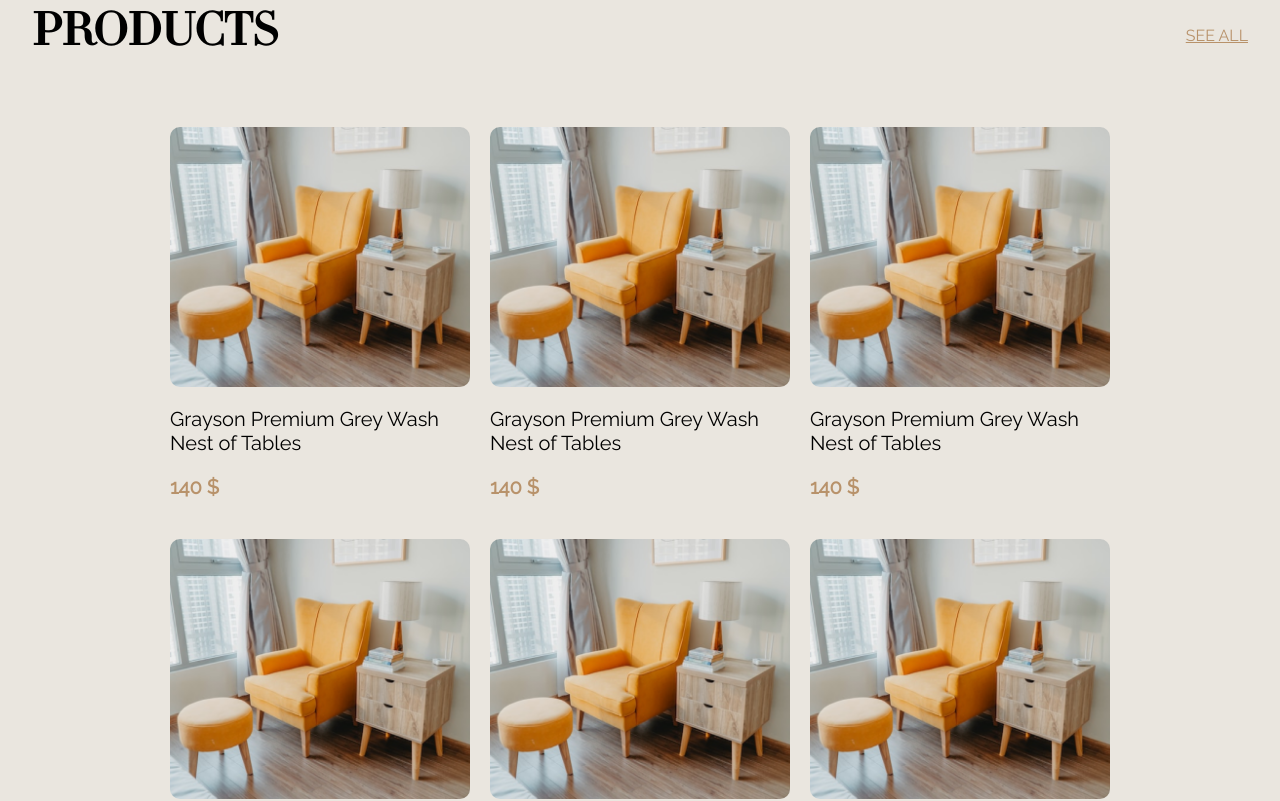
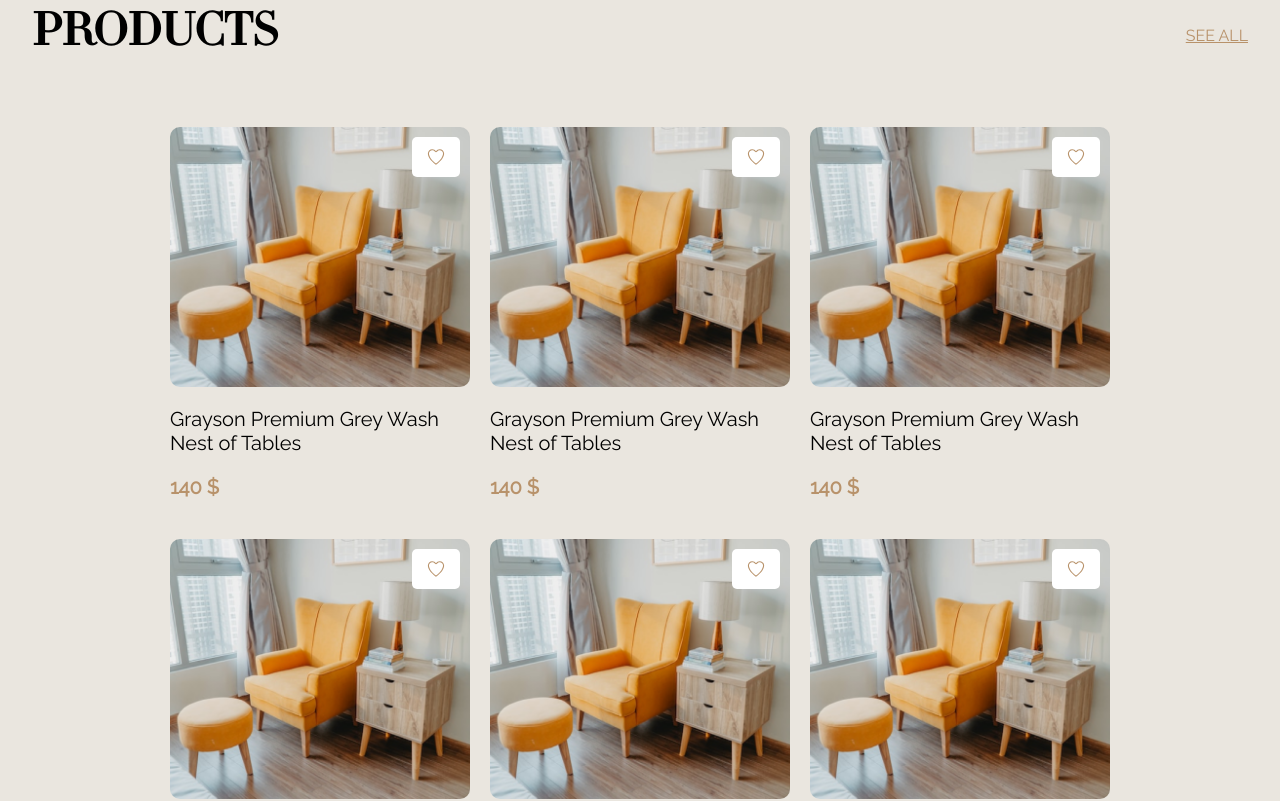
Before and after one commit to elturanshucai/furniture_e-commerce, a React (Vite) app: page / in a window 1280 px wide. Shown: the part 2540-3341 px from the top of the page. Built offline with nearby package versions, Linux system fonts and the light colour scheme.

Commit message:
heart button add on the card

```diff
--- a/src/components/card/Card.jsx
+++ b/src/components/card/Card.jsx
@@ -1,10 +1,25 @@
 import React from 'react'
 import styles from './card.module.css'
-import { Link } from 'react-router-dom'
+import { useNavigate } from 'react-router-dom'
+import { IoIosHeartEmpty, IoMdHeart } from "react-icons/io";
 
 const Card = ({ product }) => {
+  const nav = useNavigate()
+  const clickArticle = (id) => {
+    nav(`product/${product.id}`)
+  }
+
+  const likeProduct = (e, id) => {
+    e.stopPropagation()
+  }
   return (
-    <Link to={`product/${product.id}`} className={styles.card}>
+    <article className={styles.card} onClick={clickArticle}>
+      <button onClick={(e) => likeProduct(e, product.id)} className={styles.like__button}>
+        {product.isLiked ?
+          <IoMdHeart /> :
+          <IoIosHeartEmpty />
+        }
+      </button>
       <div className={styles.img}>
         <img src={product.image} alt={product.title} />
       </div>
@@ -14,7 +29,9 @@ const Card = ({ product }) => {
           {product.price} $
         </p>
       </div>
-    </Link>
+    </article>
+
+
   )
 }
 
--- a/src/components/card/card.module.css
+++ b/src/components/card/card.module.css
@@ -3,6 +3,8 @@
     flex-direction: column;
     width: 300px;
     min-width: 300px;
+    position: relative;
+    cursor: pointer;
 }
 
 .img {
@@ -29,3 +31,17 @@
     font-weight: 700;
     color: var(--primary);
 }
+
+.like__button{
+    position: absolute;
+    top: 10px;
+    right: 10px;
+    background-color: white;
+    color: var(--primary);
+    padding: 10px 14px;
+    border-radius: 5px;
+    font-size: 20px;
+    display: flex;
+    align-items: center;
+    justify-content: center;
+}
```
